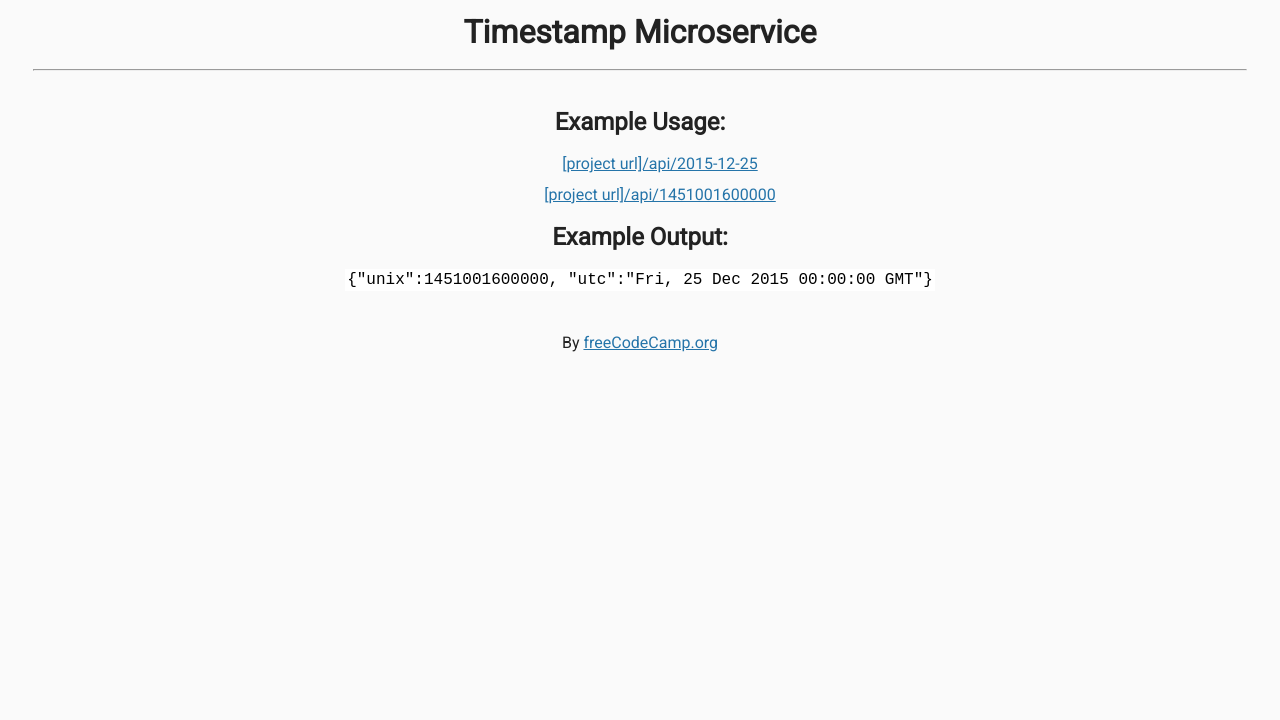
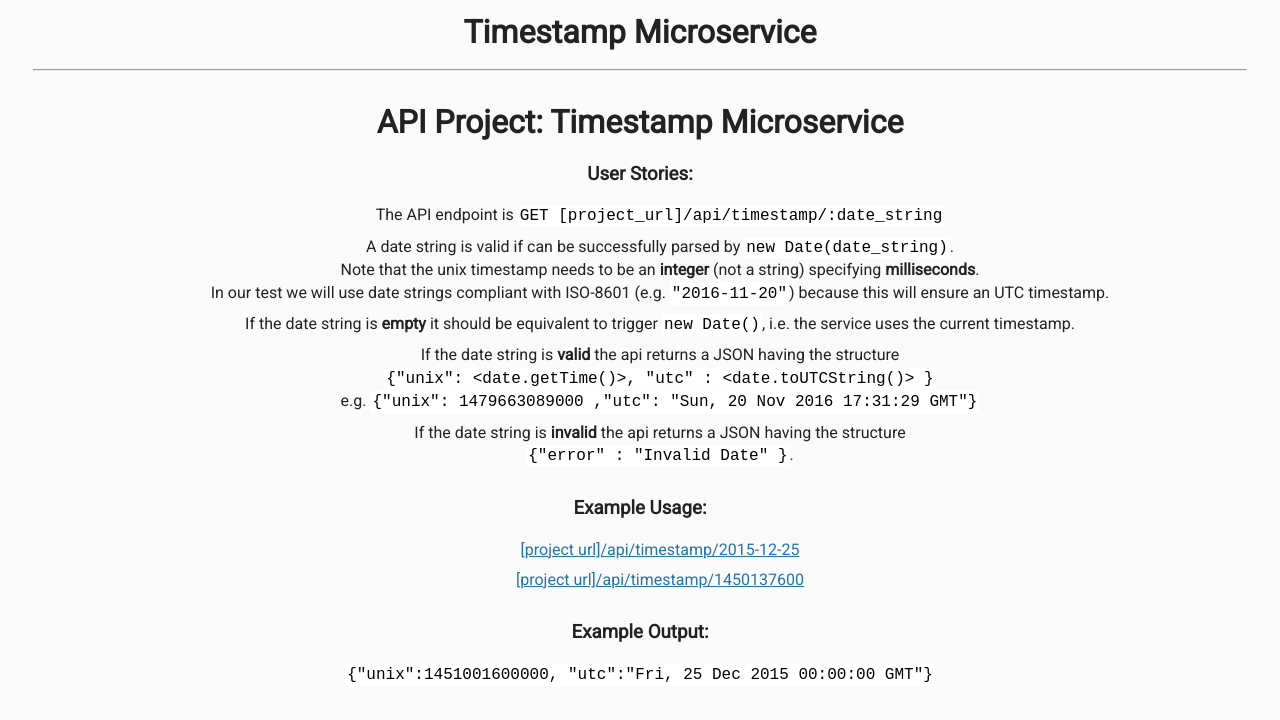
Before and after one commit to mowabanga/backend_certification, a website: page timestamp/views/index.html in a window 1280 px wide. Drawn offline with Linux system fonts and the light colour scheme; files that its build step writes are made by us from their sources.

Commit message:
File Metadata Microservice

```diff
--- /dev/null
+++ b/file_metadata_microservice/public/style.css
@@ -0,0 +1,64 @@
+/****** Main Styling ******/
+
+body {
+	font-family: 'Roboto', sans-serif;
+	font-size: 16px;
+	color: #222;
+	background-color: #ECF0F1;
+	text-align: center;
+}
+
+.container {
+	padding: 0;
+	margin-top: 40px;
+}
+
+footer {
+  margin: auto;
+  height: 10vh;
+  text-align: center;
+}
+
+footer p {
+  font-size: 18px;
+}
+
+footer p a {
+  text-decoration: none;
+  color: black;
+}
+
+ol {
+	list-style-position: inside;
+}
+
+ul {
+	list-style-type: none;
+}
+
+input {
+  display: block;
+  position: relative;
+  margin: 10px auto;
+}
+
+input#button {
+  width: 230px;
+}
+
+.view {
+  position:relative;
+  margin: auto;
+  margin-top: 40px;
+  border: 1px  solid  #aaa;
+  padding: 20px;
+  width: 60%;
+  min-width: 400px;
+}
+
+/****** Logo Div Styling ******/
+
+img {
+	margin: 20px auto 0 auto;
+	display: block;
+}
--- a/timestamp/views/index.html
+++ b/timestamp/views/index.html
@@ -20,21 +20,35 @@
     <h1>Timestamp Microservice</h1>
     <hr />
     <div class="container">
-      <h2>Example Usage:</h2>
-      <ul>
-        <li><a href="api/2015-12-25">[project url]/api/2015-12-25</a></li>
-        <li><a href="api/1451001600000">[project url]/api/1451001600000</a></li>
-      </ul>
+        <h1>API Project: Timestamp Microservice</h1>
+        <h3>User Stories:</h1>
+        <ul class="user-stories">
+          <li>The API endpoint is <code>GET [project_url]/api/timestamp/:date_string</code></li>
+          <li>A date string is valid if can be successfully parsed by <code>new Date(date_string)</code>.<br>
+            Note that the unix timestamp needs to be an <strong>integer</strong> (not a string) specifying <strong>milliseconds</strong>.<br>
+            In our test we will use date strings compliant with ISO-8601 (e.g. <code>"2016-11-20"</code>) because this will ensure an UTC timestamp.</li>
+          <li>If the date string is <strong>empty</strong> it should be equivalent to trigger <code>new Date()</code>, i.e. the service uses the current timestamp.</li>
+          <li>If the date string is <strong>valid</strong> the api returns a JSON having the structure<br><code>{"unix": &lt;date.getTime()&gt;, "utc" : &lt;date.toUTCString()&gt; }</code><br>
+            e.g. <code>{"unix": 1479663089000 ,"utc": "Sun, 20 Nov 2016 17:31:29 GMT"}</code></li>
+          <li>If the date string is <strong>invalid</strong> the api returns a JSON having the structure <br>
+            <code>{"error" : "Invalid Date" }</code>.
+          </li>
+        </ul>
 
-      <h2>Example Output:</h2>
-      <p>
-        <code
-          >{"unix":1451001600000, "utc":"Fri, 25 Dec 2015 00:00:00 GMT"}</code
-        >
-      </p>
-    </div>
-    <div class="footer">
-      <p>By <a href="https://www.freecodecamp.org/">freeCodeCamp.org</a></p>
-    </div>
+        <h3>Example Usage:</h3>
+        <ul>
+          <li>
+            <a href="api/timestamp/2015-12-25">[project url]/api/timestamp/2015-12-25</a>
+          </li>
+          <li>
+            <a href="api/timestamp/1450137600000">[project url]/api/timestamp/1450137600</a>
+          </li>
+        </ul>
+
+        <h3>Example Output:</h3>
+        <p>
+          <code>{"unix":1451001600000, "utc":"Fri, 25 Dec 2015 00:00:00 GMT"}</code>
+        </p>
+      </div>
   </body>
 </html>
```
Also changed, not shown: file_metadata_microservice/package.json (added, +25 -0 lines), 2 other files.
